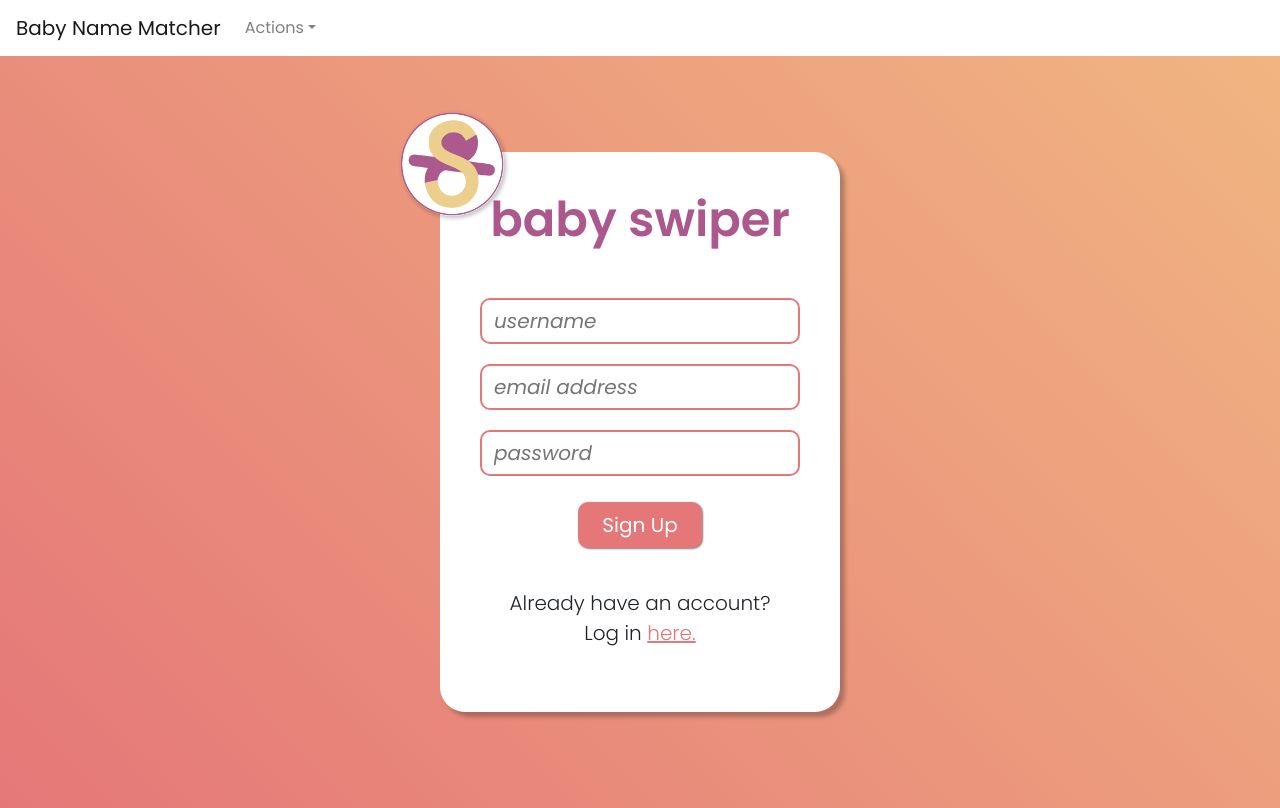
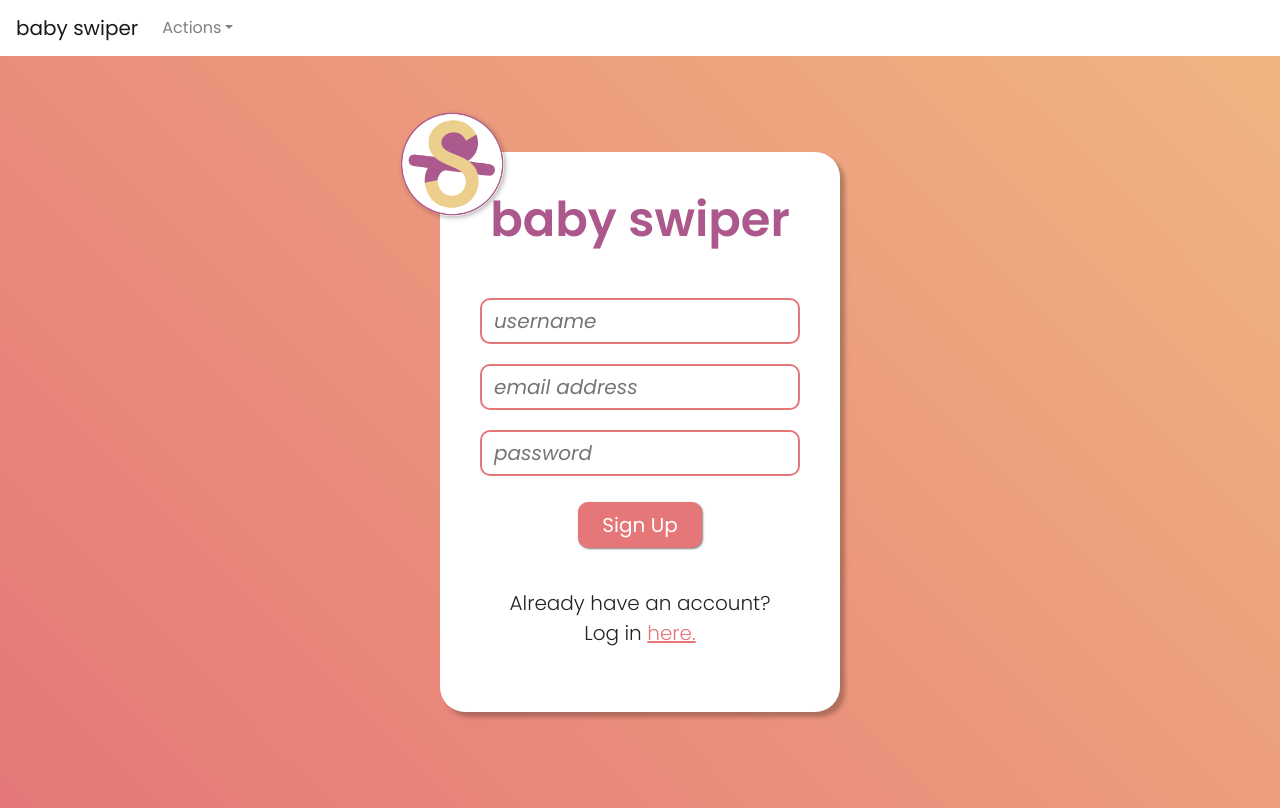
Before and after one commit to hartnerk/babynames_frontend, a React (Create React App) app: page /signup in a window 1280 px wide. Built offline with nearby package versions, Linux system fonts and the light colour scheme.

Commit message:
just getting started

```diff
--- a/src/components/TopNav.js
+++ b/src/components/TopNav.js
@@ -25,7 +25,7 @@ function TopNav() {
 
   return (
     <Navbar>
-      <Navbar.Brand>Baby Name Matcher</Navbar.Brand>
+      <Navbar.Brand>baby swiper</Navbar.Brand>
       <Navbar.Collapse>
         <Nav className="mr-auto">
           {isAuth === true ? (
```
